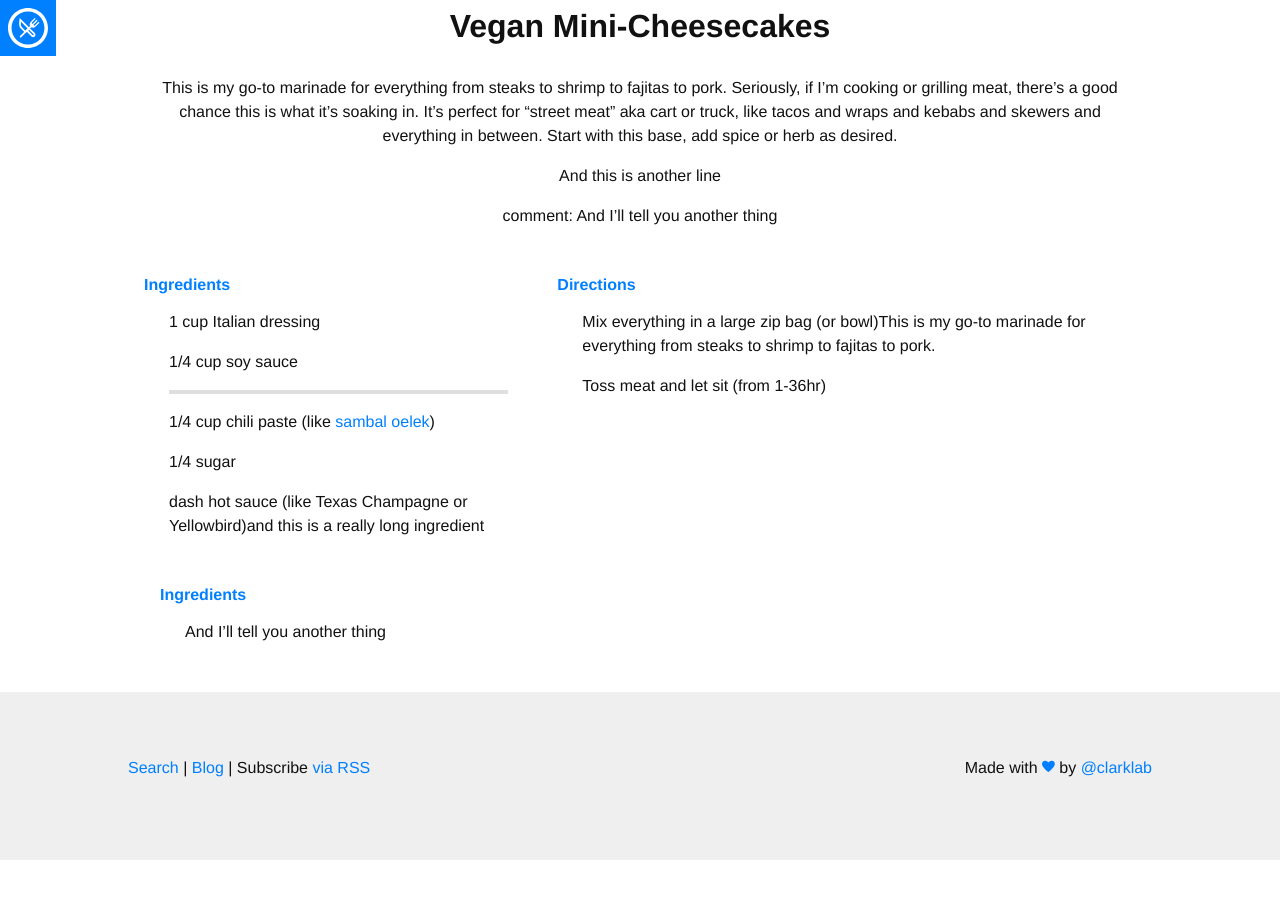
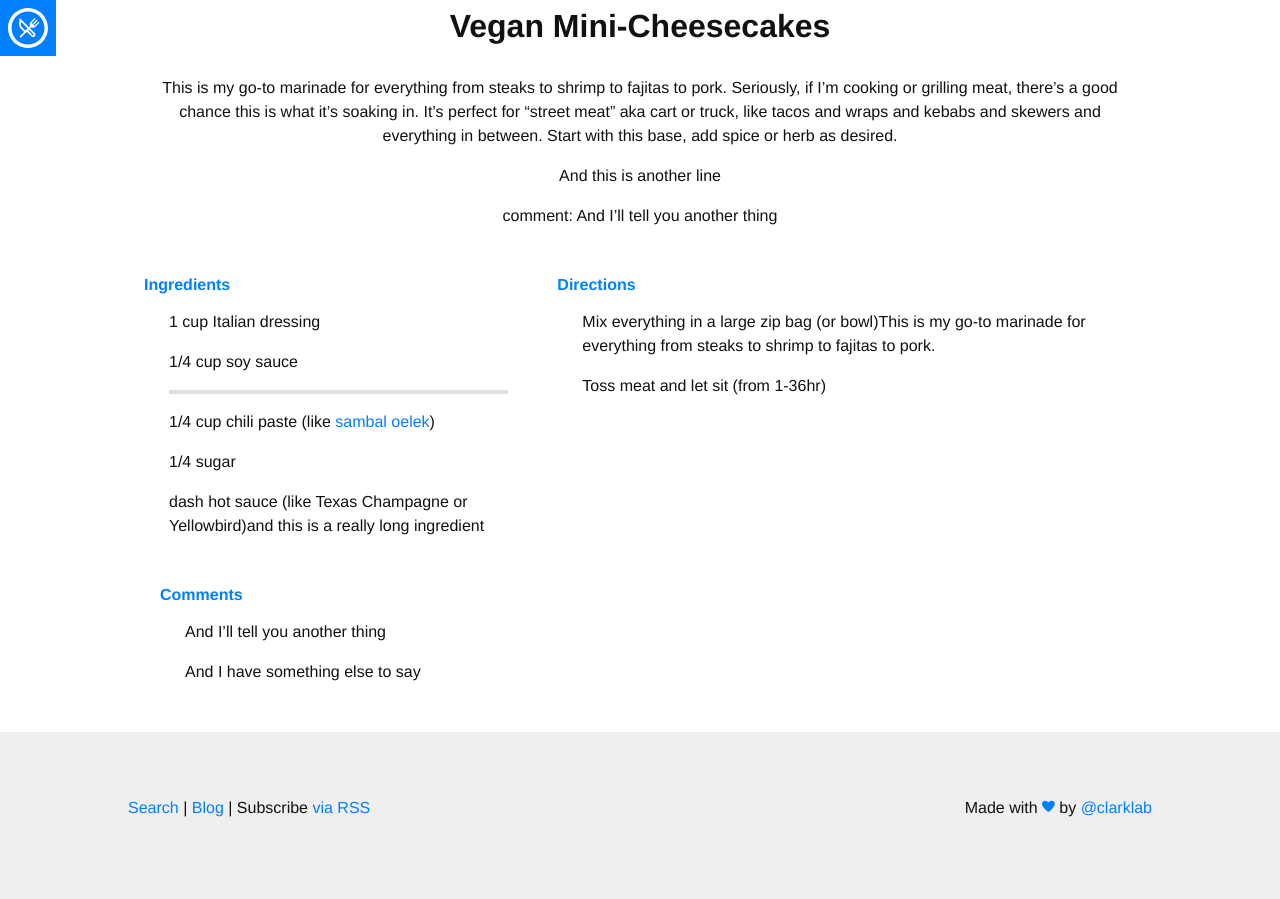
Before and after one commit to lynda365/lynda365.github.io, a Jekyll site: the page built from _recipes/vegan-mini-cheesecakes.md, in a window 1280 px wide and 900 px high, scrolled down 609 px. Built offline with Jekyll 4.4.1, drawn with Linux system fonts in a browser that asks for light colours; nearby versions of some CDN libraries; some web fonts are replaced; before the commit the page ends 1469 px from its top, so only the background shows below that.

Commit message:
comments again

```diff
--- a/_layouts/recipe.html
+++ b/_layouts/recipe.html
@@ -121,7 +121,7 @@ layout: default
 <!--just buggering around-->
 <div  class="px2 mt3 clearfix">
     {% if page.comment %}
-      <h4 class="blue mt0 mb2 xs-center">Ingredients</h4>
+      <h4 class="blue mt0 mb2 xs-center">Comments</h4>
       <ul itemprop="comment">
         <!-- list ingredients that make up recipe -->
         {% for comment in page.comment %}
--- a/_recipes/vegan-mini-cheesecakes.md
+++ b/_recipes/vegan-mini-cheesecakes.md
@@ -19,6 +19,7 @@ directions:
 
 comment:
 - And I'll tell you another thing
+- And I have something else to say
 ---
 
 This is my go-to marinade for everything from steaks to shrimp to fajitas to pork. Seriously, if I'm cooking or grilling meat, there's a good chance this is what it's soaking in. It's perfect for "street meat" aka cart or truck, like tacos and wraps and kebabs and skewers and everything in between. Start with this base, add spice or herb as desired.
```
